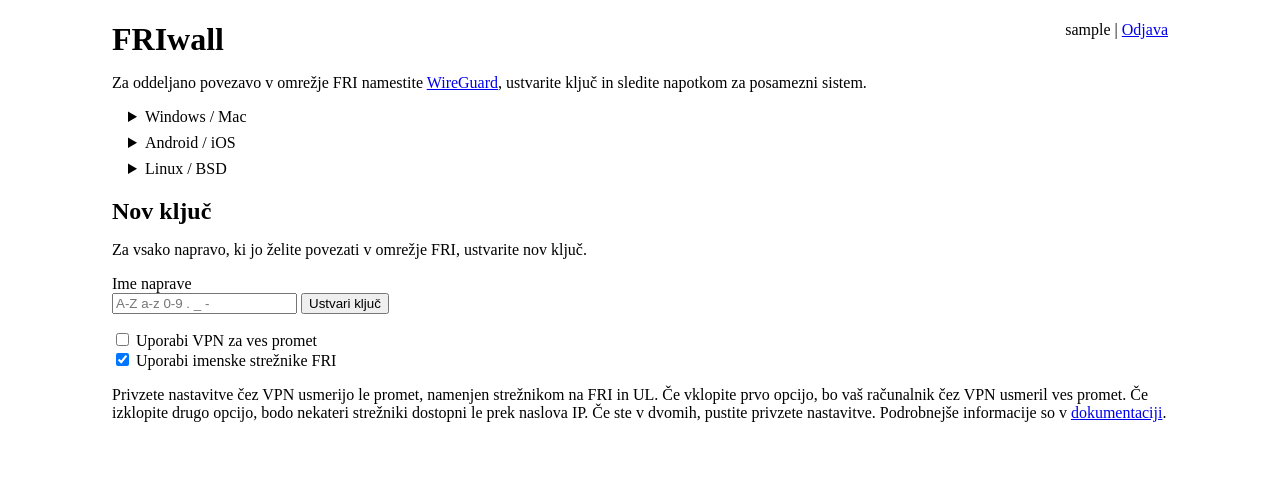
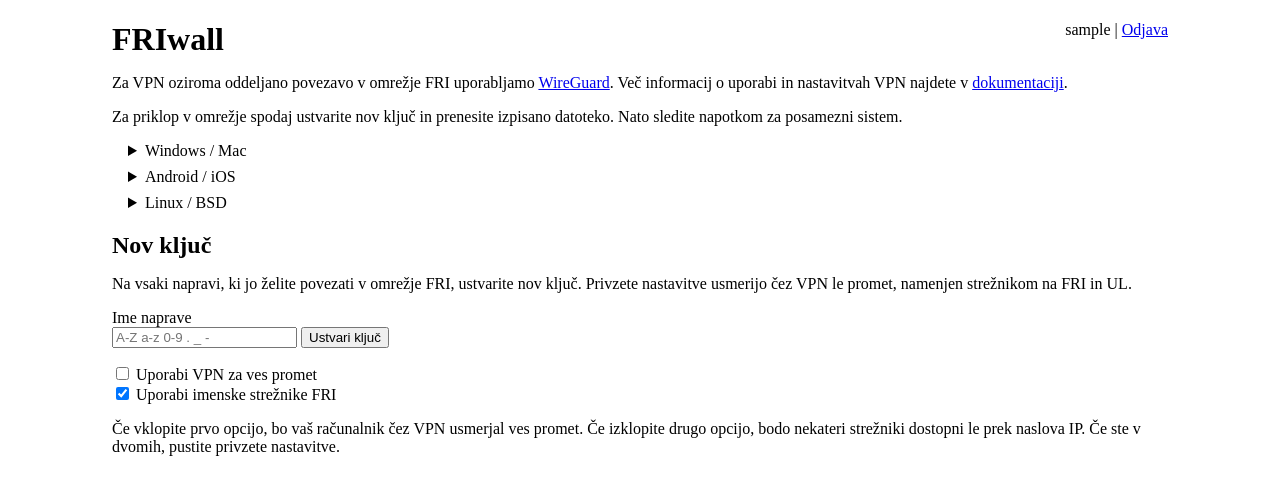
Before and after one commit to UL-FRI/friwall, a Flask app: page /vpn/ in a window 1280 px wide. Shown: the top 495 px of the page. Run offline with Flask 3, Linux system fonts and the light colour scheme; the visitor is signed in with stand-in values (Sample User, id 1); data that the repository does not hold is empty.

Commit message:
firewall: tweak instructions some more

```diff
--- a/web/templates/vpn/index.html
+++ b/web/templates/vpn/index.html
@@ -2,18 +2,24 @@
 
 {% block content %}
 <p>
-Za oddeljano povezavo v omrežje FRI namestite <a href="https://www.wireguard.com/install/">WireGuard</a>, ustvarite ključ in sledite napotkom za posamezni sistem.
+Za VPN oziroma oddeljano povezavo v omrežje FRI uporabljamo <a href="https://wireguard.com">WireGuard</a>. Več informacij o uporabi in nastavitvah VPN najdete v <a href="https://doku.fri.uni-lj.si/vpn">dokumentaciji</a>.
+
+<p>
+Za priklop v omrežje spodaj ustvarite nov ključ in prenesite izpisano datoteko. Nato sledite napotkom za posamezni sistem.
 
 <details>
 <summary>Windows / Mac</summary>
 <p>
-Zaženite WireGuard, kliknite <em>Import tunnel(s) from file</em> in izberite preneseno datoteko z nastavitvami. VPN nato (de)aktivirate s klikom na gumb <em>(De)activate</em>.
+Namestite in zaženite WireGuard za <a href="https://download.wireguard.com/windows-client/wireguard-installer.exe">Windows</a> ali <a href="https://itunes.apple.com/us/app/wireguard/id1451685025?ls=1&mt=12">Mac</a>. Kliknite <em>Import tunnel(s) from file</em> in izberite preneseno datoteko z nastavitvami <code>wg-fri.conf</code>. VPN nato aktivirate oziroma deaktivirate s klikom na gumb <em>(De)activate</em>.
 </details>
 
 <details>
 <summary>Android / iOS</summary>
 <p>
-Zaženite WireGuard, izberite <em>Scan from QR code</em> in skenirajte kodo, prikazano ob izdelavi novega ključa.
+Namestite WireGuard za <a href="https://play.google.com/store/apps/details?id=com.wireguard.android">Android</a> ali <a href="https://itunes.apple.com/us/app/wireguard/id1441195209?ls=1&mt=8">iOS</a>. Zaženite WireGuard, dodajte novo povezavo z <em>Import from file</em> in izberite preneseno datoteko z nastavitvami.
+
+<p>
+Ključ lahko ustvarite tudi na računalniku in ga v telefon dodate s <em>Scan from QR code</em> s kodo, prikazano ob novem ključu.
 </details>
 
 <details>
@@ -30,7 +36,7 @@ Povezavo lahko uvozite tudi v NetworkManager z ukazom <code>nmcli connection imp
 
 <form id="request">
 <p>
-Za vsako napravo, ki jo želite povezati v omrežje FRI, ustvarite nov ključ.
+Na vsaki napravi, ki jo želite povezati v omrežje FRI, ustvarite nov ključ. Privzete nastavitve usmerijo čez VPN le promet, namenjen strežnikom na FRI in UL.
 
 <p>
 <label for="name">Ime naprave</label><br>
@@ -45,7 +51,7 @@ Za vsako napravo, ki jo želite povezati v omrežje FRI, ustvarite nov ključ.
 </form>
 
 <p>
-Privzete nastavitve čez VPN usmerijo le promet, namenjen strežnikom na FRI in UL. Če vklopite prvo opcijo, bo vaš računalnik čez VPN usmeril ves promet. Če izklopite drugo opcijo, bodo nekateri strežniki dostopni le prek naslova IP. Če ste v dvomih, pustite privzete nastavitve. Podrobnejše informacije so v <a href="https://doku.fri.uni-lj.si/vpn#nastavitve">dokumentaciji</a>.
+Če vklopite prvo opcijo, bo vaš računalnik čez VPN usmerjal ves promet. Če izklopite drugo opcijo, bodo nekateri strežniki dostopni le prek naslova IP. Če ste v dvomih, pustite privzete nastavitve.
 
 <section id="settings" style="display: none;">
 <p>
```
